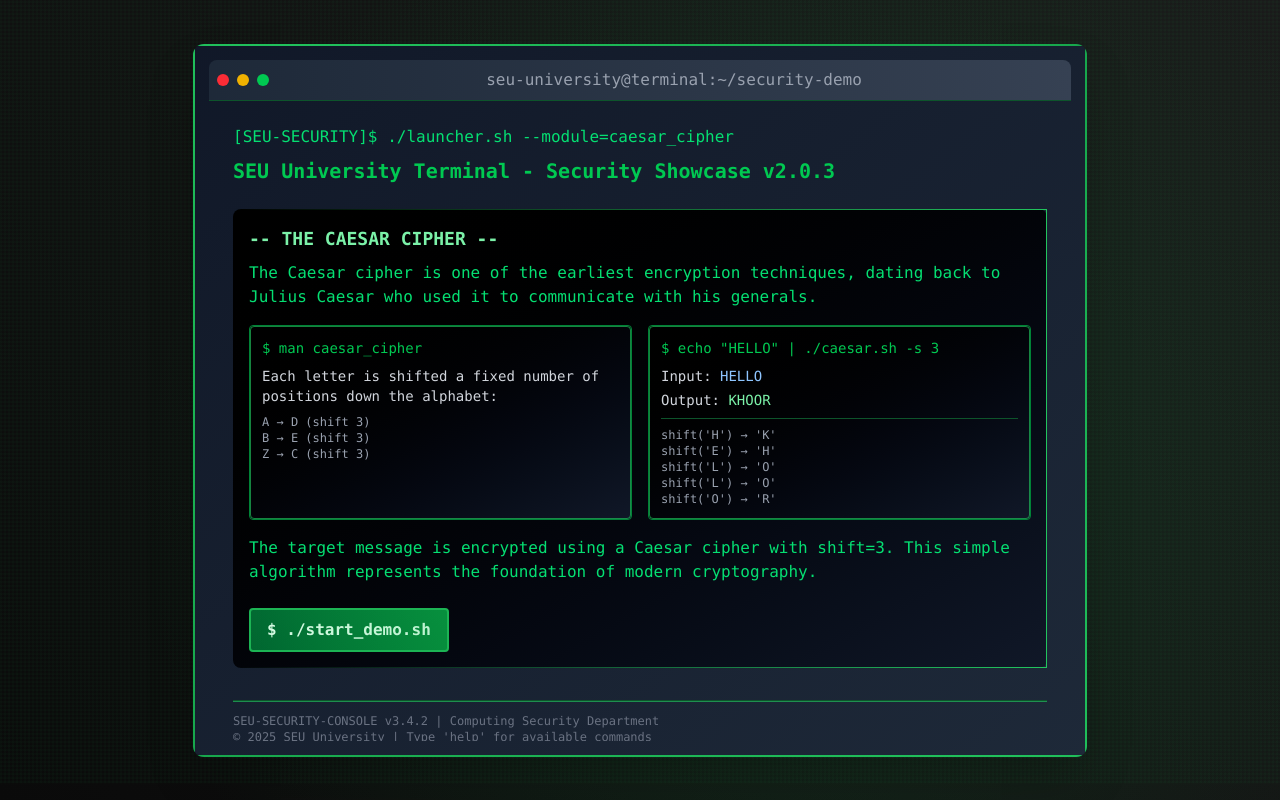
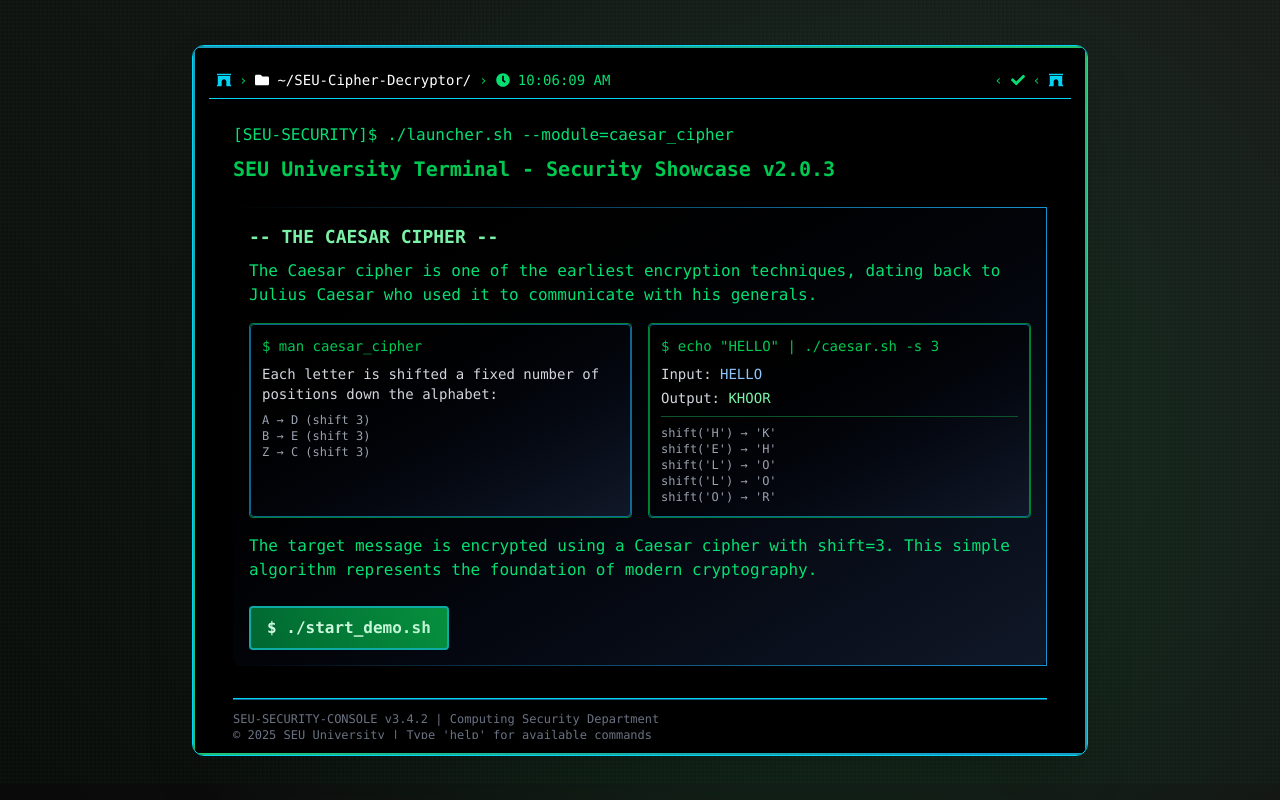
Before and after one commit to Freddy155/seu-cipher-decryptor, a React (Vite) app: page / in a window 1280 px wide. Built offline with nearby package versions, Linux system fonts and the light colour scheme.

Commit message:
improve UI and added some icons

```diff
--- a/package.json
+++ b/package.json
@@ -12,8 +12,10 @@
   "dependencies": {
     "@tailwindcss/vite": "^4.0.14",
     "framer-motion": "^12.5.0",
+    "prop-types": "^15.8.1",
     "react": "^19.0.0",
     "react-dom": "^19.0.0",
+    "react-icons": "^5.5.0",
     "tailwindcss": "^4.0.14"
   },
   "devDependencies": {
--- a/src/components/CipherDecryptor.jsx
+++ b/src/components/CipherDecryptor.jsx
@@ -1,7 +1,14 @@
 import React, { useState, useEffect } from "react";
 import { motion, AnimatePresence } from "framer-motion";
+import PropTypes from "prop-types";
+import { FaArchway, FaFolder, FaCheck, FaClock } from "react-icons/fa"; // React Icons from Font Awesome
 
+/**
+ * CipherDecryptor - A React component with an Arch Linux Zsh terminal theme
+ * that demonstrates Caesar cipher decryption with the original UI flow, using react-icons.
+ */
 const CipherDecryptor = () => {
+  // State Definitions
   const [decrypting, setDecrypting] = useState(false);
   const [decryptionComplete, setDecryptionComplete] = useState(false);
   const [decryptedText, setDecryptedText] = useState("");
@@ -9,17 +16,30 @@ const CipherDecryptor = () => {
   const [showExplanation, setShowExplanation] = useState(true);
   const [typingIndex, setTypingIndex] = useState(0);
   const [cursorVisible, setCursorVisible] = useState(true);
+  const [currentTime, setCurrentTime] = useState(
+    new Date().toLocaleTimeString([], { hour12: true, hour: "2-digit", minute: "2-digit", second: "2-digit" })
+  ); // Dynamic clock
 
+  // Constants
   const encryptedMessage =
     "Zhofrph wr VHX Xqlyhuvlwb! Zh duh gholjkwhg wr kdyh brx zlwk xv wrgdb dv zh vkrzfdvh rxu dgydqfhphqwv lq frpsxwlqj vhfxulwb. Brxu ylvlw lv dq krqru, dqg zh orrn iruzdug wr lqvljkwixo glvfxvvlrqv dqg ixwxuh fROoderudwlrqv";
   const decryptedMessage =
     "Welcome to SEU University! We are delighted to have you with us today as we showcase our advancements in computing security. Your visit is an honor, and we look forward to insightful discussions and future cOLlaborations";
-
   const terminalCommands = [
     'sudo ./decrypt_caesar.sh --input="encrypted_message.txt" --shift=3',
     "loading cryptography modules...",
     "initializing decryption algorithm...",
   ];
+  const promptPath = "~/SEU-Cipher-Decryptor/";
+
+  // Effect Hooks
+  useEffect(() => {
+    // Update clock every second
+    const timer = setInterval(() => {
+      setCurrentTime(new Date().toLocaleTimeString([], { hour12: true, hour: "2-digit", minute: "2-digit", second: "2-digit" }));
+    }, 1000);
+    return () => clearInterval(timer);
+  }, []);
 
   useEffect(() => {
     if (decrypting && typingIndex < terminalCommands.length) {
@@ -113,23 +133,19 @@ const CipherDecryptor = () => {
         initial={{ opacity: 0, scale: 0.95, rotate: -2 }}
         animate={{ opacity: 1, scale: 1, rotate: 0 }}
         transition={{ duration: 0.8, ease: "easeOut" }}
-        className="w-full max-w-4xl bg-gradient-to-br from-gray-900 to-gray-800 rounded-xl shadow-2xl p-2 sm:p-4 overflow-hidden relative z-10"
-        style={{
-          border: "1px solid transparent",
-          backgroundClip: "padding-box",
-        }}
+        className="w-full max-w-4xl bg-black rounded-xl shadow-2xl p-2 sm:p-4 overflow-hidden relative z-10 border border-cyan-400"
       >
         {/* Animated Border */}
         <motion.div
           className="absolute inset-0 rounded-xl pointer-events-none"
           style={{
             border: "2px solid transparent",
-            borderImage: "linear-gradient(45deg, #22c55e, #16a34a, #22c55e) 1",
+            borderImage: "linear-gradient(45deg, #1793D1, #22c55e, #1793D1) 1", // Arch cyan + green
           }}
           animate={{
             borderImage: [
-              "linear-gradient(45deg, #22c55e, #16a34a, #22c55e) 1",
-              "linear-gradient(45deg, #16a34a, #22c55e, #16a34a) 1",
+              "linear-gradient(45deg, #1793D1, #22c55e, #1793D1) 1",
+              "linear-gradient(45deg, #22c55e, #1793D1, #22c55e) 1",
             ],
           }}
           transition={{
@@ -139,24 +155,22 @@ const CipherDecryptor = () => {
           }}
         />
 
-        <div className="bg-gradient-to-r from-gray-800 to-gray-700 p-2 rounded-t-lg flex items-center space-x-2 border-b border-green-900 relative">
-          <motion.div
-            className="h-3 w-3 rounded-full bg-red-500"
-            whileHover={{ scale: 1.2 }}
-            transition={{ duration: 0.2 }}
-          />
-          <motion.div
-            className="h-3 w-3 rounded-full bg-yellow-500"
-            whileHover={{ scale: 1.2 }}
-            transition={{ duration: 0.2 }}
-          />
-          <motion.div
-            className="h-3 w-3 rounded-full bg-green-500"
-            whileHover={{ scale: 1.2 }}
-            transition={{ duration: 0.2 }}
-          />
-          <div className="ml-2 text-gray-400 text-sm sm:text-base flex-1 text-center truncate">
-            seu-university@terminal:~/security-demo
+        {/* Arch Zsh Prompt Bar with React Icons */}
+        <div className="bg-black p-2 rounded-t-lg flex justify-between items-center border-b border-cyan-400 text-sm font-mono">
+          <div className="flex items-center space-x-2 text-green-500">
+            <FaArchway className="text-cyan-400" /> {/* Arch logo */}
+            <span className="text-green-500">›</span> {/* Separator */}
+            <FaFolder className="text-white" /> {/* Folder icon */}
+            <span className="text-white">{promptPath}</span> {/* Directory */}
+            <span className="text-green-500">›</span> {/* Separator */}
+            <FaClock className="text-green-400" /> {/* Clock icon */}
+            <span className="text-green-400">{currentTime}</span> {/* Dynamic clock */}
+          </div>
+          <div className="flex items-center space-x-2 text-green-500">
+            <span className="text-green-500">‹</span> {/* Reverse separator */}
+            <FaCheck className="text-green-400" /> {/* Success indicator */}
+            <span className="text-green-500">‹</span> {/* Separator */}
+            <FaArchway className="text-cyan-400" /> {/* Arch logo */}
           </div>
         </div>
 
@@ -193,12 +207,12 @@ const CipherDecryptor = () => {
                   className="absolute inset-0 rounded-lg pointer-events-none"
                   style={{
                     border: "1px solid transparent",
-                    borderImage: "linear-gradient(to right, #22c55e, transparent) 1",
+                    borderImage: "linear-gradient(to right, #1793D1, transparent) 1", // Arch cyan
                   }}
                   animate={{
                     borderImage: [
-                      "linear-gradient(to right, #22c55e, transparent) 1",
-                      "linear-gradient(to right, transparent, #22c55e) 1",
+                      "linear-gradient(to right, #1793D1, transparent) 1",
+                      "linear-gradient(to right, transparent, #1793D1) 1",
                     ],
                   }}
                   transition={{
@@ -222,7 +236,7 @@ const CipherDecryptor = () => {
                   >
                     <motion.div
                       className="absolute inset-0 rounded pointer-events-none"
-                      style={{ border: "1px solid #22c55e" }}
+                      style={{ border: "1px solid #1793D1" }} // Arch cyan
                       animate={{ opacity: [0.5, 1, 0.5] }}
                       transition={{ duration: 2, repeat: Infinity }}
                     />
@@ -243,7 +257,7 @@ const CipherDecryptor = () => {
                   >
                     <motion.div
                       className="absolute inset-0 rounded pointer-events-none"
-                      style={{ border: "1px solid #22c55e" }}
+                      style={{ border: "1px solid #1793D1" }} // Arch cyan
                       animate={{ opacity: [0.5, 1, 0.5] }}
                       transition={{ duration: 2, repeat: Infinity }}
                     />
@@ -273,11 +287,11 @@ const CipherDecryptor = () => {
                   whileHover={{
                     scale: 1.05,
                     boxShadow: "0 0 20px rgba(34,197,94,0.7)",
-                    background: "linear-gradient(45deg, #16a34a, #22c55e)"
+                    background: "linear-gradient(45deg, #16a34a, #22c55e)",
                   }}
                   whileTap={{ scale: 0.95 }}
                   animate={{
-                    borderColor: ["#22c55e", "#16a34a", "#22c55e"],
+                    borderColor: ["#1793D1", "#22c55e", "#1793D1"], // Arch cyan + green
                   }}
                   transition={{
                     duration: 1.5,
@@ -320,7 +334,7 @@ const CipherDecryptor = () => {
               >
                 <motion.div
                   className="absolute inset-0 rounded pointer-events-none"
-                  style={{ border: "1px solid #22c55e" }}
+                  style={{ border: "1px solid #1793D1" }} // Arch cyan
                   animate={{ opacity: [0.3, 0.8, 0.3] }}
                   transition={{ duration: 2.5, repeat: Infinity }}
                 />
@@ -338,11 +352,11 @@ const CipherDecryptor = () => {
                     whileHover={{
                       scale: 1.05,
                       boxShadow: "0 0 25px rgba(34,197,94,0.8)",
-                      background: "linear-gradient(45deg, #16a34a, #22c55e)"
+                      background: "linear-gradient(45deg, #16a34a, #22c55e)",
                     }}
                     whileTap={{ scale: 0.95 }}
                     animate={{
-                      borderColor: ["#22c55e", "#16a34a", "#22c55e"],
+                      borderColor: ["#1793D1", "#22c55e", "#1793D1"], // Arch cyan + green
                     }}
                     transition={{
                       duration: 1.5,
@@ -425,7 +439,7 @@ const CipherDecryptor = () => {
                         >
                           <motion.div
                             className="absolute inset-0"
-                            style={{ border: "1px solid #22c55e" }}
+                            style={{ border: "1px solid #1793D1" }} // Arch cyan
                             animate={{ opacity: [0.5, 1, 0.5] }}
                             transition={{ duration: 2, repeat: Infinity }}
                           />
@@ -461,7 +475,7 @@ const CipherDecryptor = () => {
                   >
                     <motion.div
                       className="absolute inset-0 rounded pointer-events-none"
-                      style={{ border: "1px solid #22c55e" }}
+                      style={{ border: "1px solid #1793D1" }} // Arch cyan
                       animate={{ opacity: [0.3, 0.8, 0.3] }}
                       transition={{ duration: 2.5, repeat: Infinity }}
                     />
@@ -488,7 +502,7 @@ const CipherDecryptor = () => {
                 >
                   <motion.div
                     className="absolute inset-0 rounded-lg pointer-events-none"
-                    style={{ border: "1px solid #22c55e" }}
+                    style={{ border: "1px solid #1793D1" }} // Arch cyan
                     animate={{ opacity: [0.5, 1, 0.5] }}
                     transition={{ duration: 2, repeat: Infinity }}
                   />
@@ -506,11 +520,11 @@ const CipherDecryptor = () => {
                     whileHover={{
                       scale: 1.05,
                       boxShadow: "0 0 20px rgba(34,197,94,0.7)",
-                      background: "linear-gradient(45deg, #16a34a, #22c55e)"
+                      background: "linear-gradient(45deg, #16a34a, #22c55e)",
                     }}
                     whileTap={{ scale: 0.95 }}
                     animate={{
-                      borderColor: ["#22c55e", "#16a34a", "#22c55e"],
+                      borderColor: ["#1793D1", "#22c55e", "#1793D1"], // Arch cyan + green
                     }}
                     transition={{
                       duration: 1.5,
@@ -541,11 +555,11 @@ const CipherDecryptor = () => {
             initial={{ opacity: 0, y: 20 }}
             animate={{ opacity: 1, y: 0 }}
             transition={{ delay: 0.5, type: "spring" }}
-            className="text-gray-500 text-xs border-t border-green-900 pt-3 mt-6 relative"
+            className="text-gray-500 text-xs border-t border-cyan-400 pt-3 mt-6 relative" // Arch cyan border
           >
             <motion.div
               className="absolute inset-0 pointer-events-none"
-              style={{ borderTop: "1px solid #22c55e" }}
+              style={{ borderTop: "1px solid #1793D1" }} // Arch cyan
               animate={{ opacity: [0.5, 1, 0.5] }}
               transition={{ duration: 2, repeat: Infinity }}
             />
@@ -558,4 +572,8 @@ const CipherDecryptor = () => {
   );
 };
 
+// PropTypes for future extensibility
+CipherDecryptor.propTypes = {};
+
+// Export
 export default CipherDecryptor;
```
Also changed, not shown: 1 other file (tests, documents, lock files or other folders).
